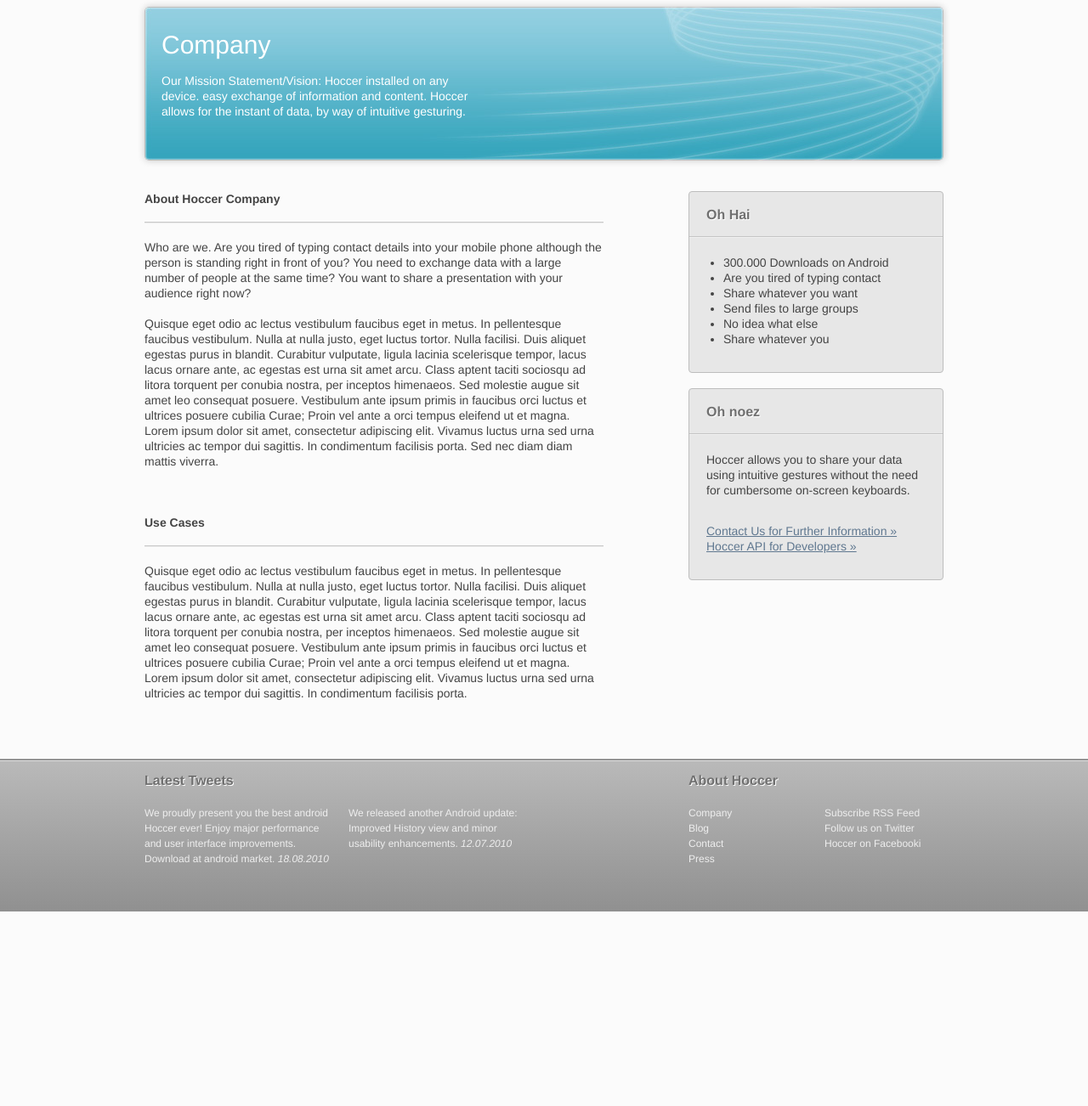
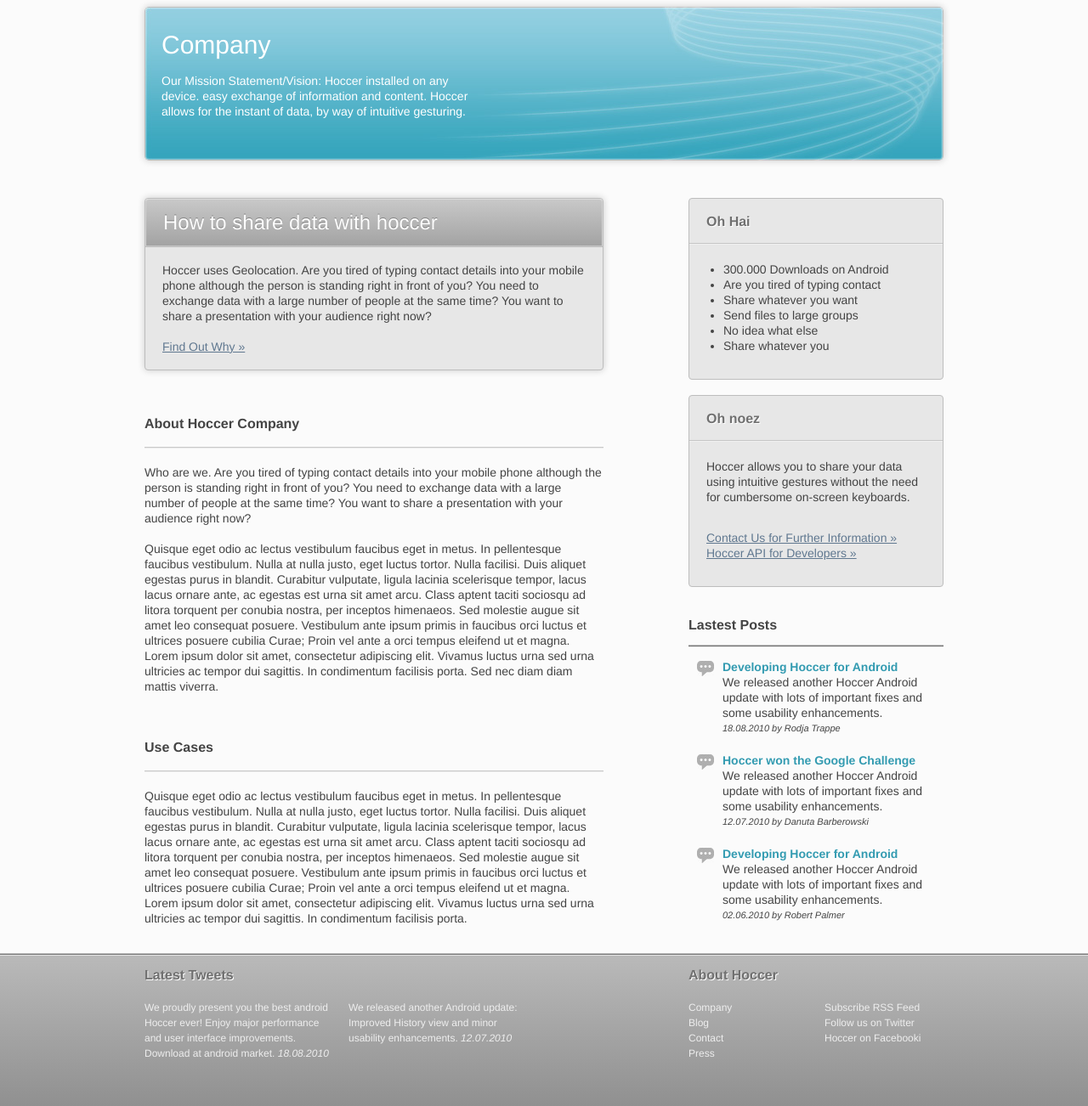
Before and after one commit to hoccer/website, a PHP site: page /company.html in a window 1280 px wide. Shown: the part 95-1397 px from the top of the page at 85% size. Before the commit the page ends 1168 px from the top, so only its background shows below. Run offline with PHP 8.4, Linux system fonts and the light colour scheme.

Commit message:
clean ups and generalization

```diff
--- a/html_dummy/company.html
+++ b/html_dummy/company.html
@@ -76,7 +76,23 @@
         </div>
 
         <div class="row" id="articles">
-          <div class="column grid_7">
+          <div class="column grid_7" style="overflow: visible;">
+            <div class="info_box">
+              <header>
+                <h2>How to share data with hoccer</h2>
+              </header>
+              <section>
+                <p>
+                  Hoccer uses Geolocation. Are you tired of typing contact
+                  details into your mobile phone although the person is standing
+                  right in front of you? You need to exchange data with a large
+                  number of people at the same time? You want to share a
+                  presentation with your audience right now?
+                </p>
+                <p><a href="#">Find Out Why »</a></p>
+              </section>
+            </div>
+
             <article>
               <h2>About Hoccer Company</h2>
               <hr />
@@ -150,6 +166,38 @@
                 </p>
               </section>
             </div>
+            <div id="latest_posts">
+              <h2>Lastest Posts</h2>
+              <hr />
+
+              <ul>
+                <li>
+                  <h5>Developing Hoccer for Android</h5>
+                  <p>
+                    We released another Hoccer Android update with lots of
+                    important fixes and some usability enhancements.
+                  </p>
+                  <footer>18.08.2010 by Rodja Trappe</footer>
+                </li>
+                <li>
+                  <h5>Hoccer won the Google Challenge</h5>
+                  <p>
+                    We released another Hoccer Android update with lots of
+                    important fixes and some usability enhancements.
+                  </p>
+                  <footer>12.07.2010 by Danuta Barberowski</footer>
+                </li>
+                <li>
+                  <h5>Developing Hoccer for Android</h5>
+                  <p>
+                    We released another Hoccer Android update with lots of
+                    important fixes and some usability enhancements.
+                  </p>
+                  <footer>02.06.2010 by Robert Palmer</footer>
+                </li>
+
+              </ul>
+            </div>
 
           </div>
         </div>
--- a/html_dummy/css/style.css
+++ b/html_dummy/css/style.css
@@ -10,6 +10,10 @@ hr {
   background-color: #777777;
   border-top: 1px solid #bbbbbb;
   border-bottom: 1px solid #e4e4e4;
+}
+
+h2 {
+  font-size: 16px;
 }
 
 h4 {
@@ -61,6 +65,10 @@ div#splash_screen div#iphone {
 
 div#splash_screen div#android {
   margin-top: 61px;
+}
+
+div#articles {
+  padding-top: 8px;
 }
 
 div#features {
@@ -121,14 +129,18 @@ div#latest_posts footer {
   font-style: italic;
 }
 
-div#how_to {
+.info_box {
   background-color: #e7e7e7;
   border: 1px solid #bdbdbd;
   -moz-border-radius: 4px;
   -webkit-border-radius: 4px;
+  -moz-box-shadow: 0 0 8px rgba(0, 0, 0, 0.20);
+  -webkit-box-shadow: 0 0 8px rgba(0, 0, 0, 0.20);
+  box-shadow: 0 0 8px rgba(0, 0, 0, 0.20);
+  margin-bottom: 18px;
 }
 
-div#how_to header {
+.info_box header {
   background-image: -webkit-gradient(
     linear,
     0% 100%, 0% 0%,
@@ -146,7 +158,7 @@ div#how_to header {
   height: 54px;
 }
 
-div#how_to header h2 {
+.info_box header h2 {
   padding-top: 18px;
   padding-left: 20px;
   font-size: 24px;
@@ -155,33 +167,37 @@ div#how_to header h2 {
   text-shadow: 0px -1px 0px #808080;
 }
 
-
-div#how_to {
-  -moz-box-shadow: 0 0 8px rgba(0, 0, 0, 0.20);
-  -webkit-box-shadow: 0 0 8px rgba(0, 0, 0, 0.20);
-  box-shadow: 0 0 8px rgba(0, 0, 0, 0.20);
-}
-
-div#how_to ul {
-  margin-left: 0px;
+.info_box section {
+  padding-left: 20px;
+  padding-right: 20px;
   border-top: 1px solid #bdbdbd;
 }
 
-div#how_to ul li {
-  padding: 20px;
+.info_box section p {
+  margin-top: 18px;
+  margin-bottom: 18px;
+}
+
+.info_box ul {
+  margin-left: 0px;
+}
+
+.info_box ul li {
+  padding-top: 20px;
+  padding-bottom: 20px;
   border-bottom: 1px solid #c3c3c3;
   list-style-type: none;
 }
 
-div#how_to ul li:last-child {
+.info_box ul li:last-child {
   border: none;
 }
 
-div#how_to ul li p {
+.info_box ul li p {
   margin-top: 10px;
 }
 
-div#how_to ul li img {
+.info_box ul li img {
   float: left;
   margin-right: 20px;
   border: 1px solid #bdbdbd;
@@ -253,11 +269,8 @@ div#page_header p {
   color: #ffffff;
 }
 
-div.page article {
-  margin-bottom: 54px;
-}
-
 div.page article h2 {
+  margin-top: 54px;
   margin-bottom: 18px;
 }
 
@@ -276,10 +289,9 @@ article hr {
 .widget_box {
   background-color: #E7E7E7;
   border: 1px solid #BDBDBD;
-  border-bottom-left-radius: 4px 4px;
-  border-bottom-right-radius: 4px 4px;
-  border-top-left-radius: 4px 4px;
-  border-top-right-radius: 4px 4px;
+  -moz-border-radius: 4px;
+  -webkit-border-radius: 4px;
+  -border-radius: 4px;
   margin-bottom: 18px;
   padding-top: 18px;
 }
--- a/html_dummy/index.html
+++ b/html_dummy/index.html
@@ -86,10 +86,11 @@
         <div class="row" style="padding-top: 10px">
 
           <div class="column grid_6" style="overflow: visible;">
-            <div id="how_to">
+            <div class="info_box">
               <header>
                 <h2>How to share data with hoccer</h2>
               </header>
+              <section>
                 <ul>
                   <li>
                     <img src="images/how_to_1.jpg" alt="how it works 1" />
@@ -120,6 +121,7 @@
                     <div style="clear: both"></div>
                   </li>
                 </ul>
+              </section>
             </div>
           </div>
 
```
Lines whose indentation alone changed are shown as unchanged.
